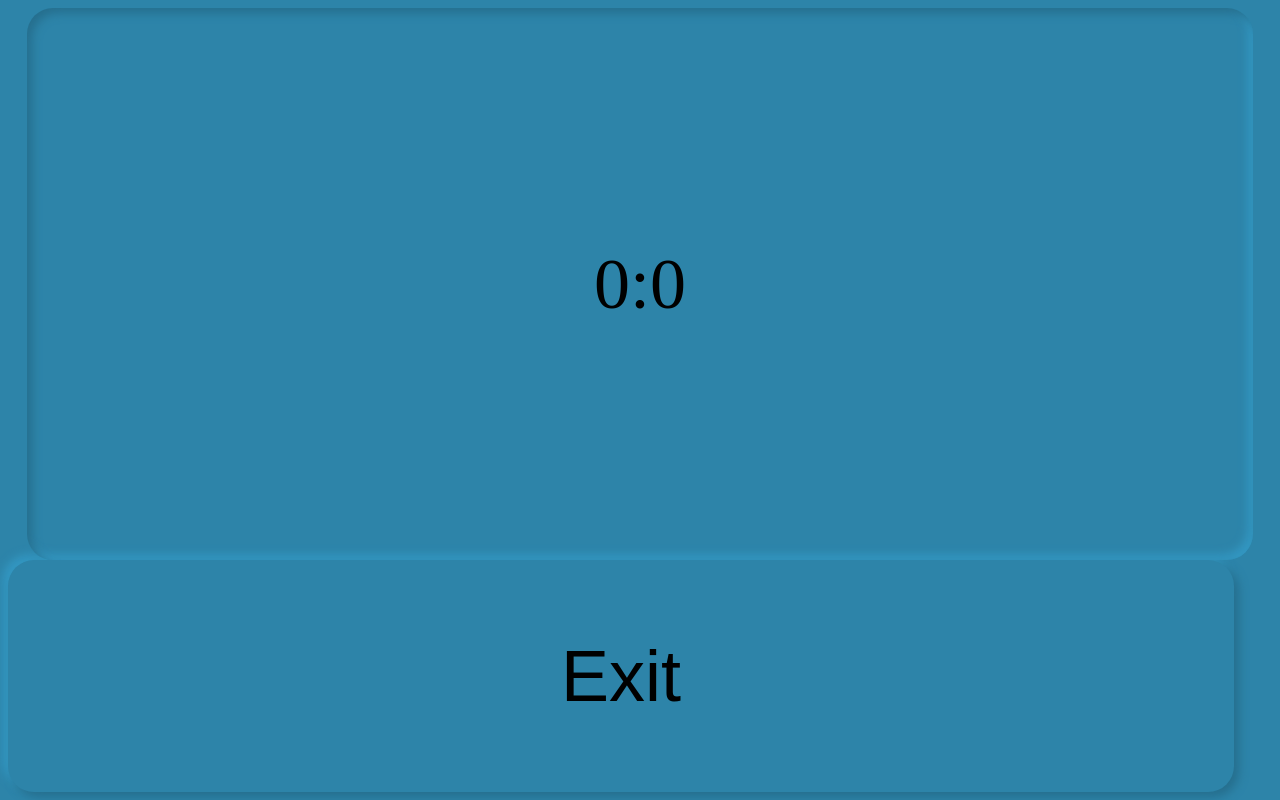
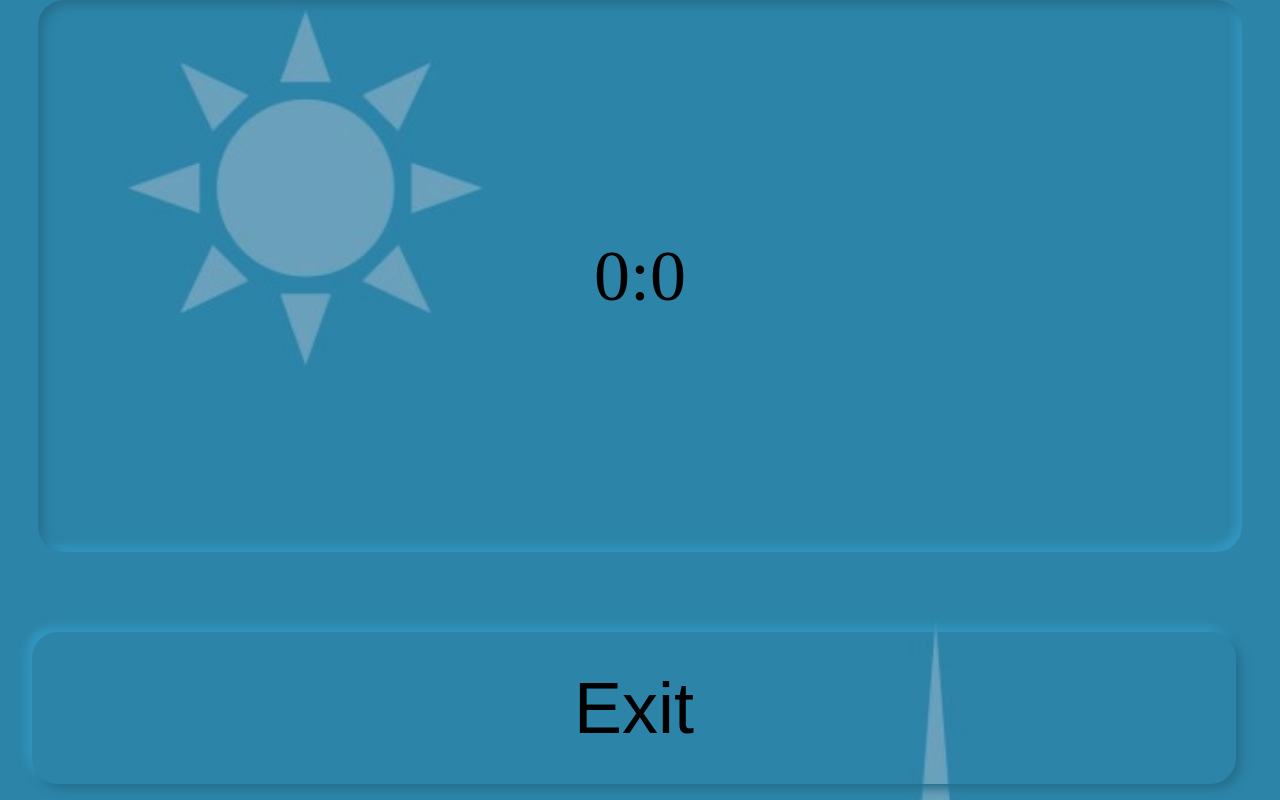
Before and after one commit to gortbrown/solar-meditate, a plain HTML site: page timer.html in a window 1280 px wide. Drawn offline with Linux system fonts and the light colour scheme.

Commit message:
Finished UI

```diff
--- a/timer.html
+++ b/timer.html
@@ -9,16 +9,20 @@
     </body>
     <style>
         body{
-            background: #2d84a9;
+            background-image: url("bg.jpg");
+            background-repeat: no-repeat;
+            background-size: cover;
+            width: 95%;
+            margin: 0 auto;
         }
         #timerDiv{
-            width: 97%;
+            width: 99%;
             margin: 0 auto;
             height: 69vh;
             font-size: 72px;
             border-width: 0;
             border-radius: 26px;
-            background: #2d84a9;
+            background: #2d84a900;
             box-shadow: inset 5px 5px 10px #266f8e,
             inset -5px -5px 10px #3499c4;
             text-align: center;
@@ -32,16 +36,17 @@
             transform: translate(-50%, -50%);
         }
         #exit{
-            width: 97%;
+            width: 99%;
             margin: 0 auto;
-            height: 29vh;
+            height: 19vh;
             font-size: 72px;
             text-align: center;
             border-radius: 26px;
             border-width: 0;
-            background: #2d84a9;
+            background: #2d84a900;
             box-shadow:  5px 5px 10px #266f8e,
              -5px -5px 10px #3499c4;
+            margin-top: 10vh;
         }
     </style>
     <script>
```
Also changed, not shown: index.html (+10 -6 lines), bg.jpg (added).
